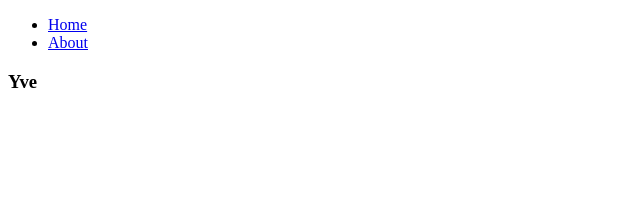
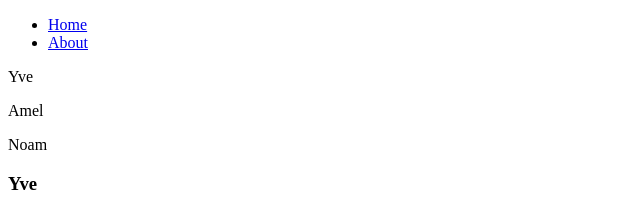
Before and after one commit to yve-n/React, a React (Create React App) app: page / in a window 1280 px wide. Shown: the top 204 px of the page, without its empty margins (0-640 px from the left). Built offline with nearby package versions, Linux system fonts and the light colour scheme.

Commit message:
useEffects et data.js

```diff
--- a/src/components/Home.jsx
+++ b/src/components/Home.jsx
@@ -1,12 +1,26 @@
 import { useEffect, useState } from "react";
+import {persons} from '../data';
 const Home = () => {
     const [name, setName] = useState('yve');
     const [isYve, setIsYve]= useState(false);
+    const [isAmel, setAmel] = useState(true);
+
+    const [ps, setPersons] = useState([]);
 
     useEffect(()=>{
         setName(name === 'Yve' ? 'Amel' : 'Yve');
     },[isYve]);
 
-    return <h3 onClick={()=>{setIsYve(!isYve)}}>{name}</h3>
+    useEffect(()=>{
+        setPersons(persons);
+    },[]);
+
+    return (
+        <>
+            {ps.map(person=> <p key={person.age}>{person.name}</p>)}
+            <h3 onClick={()=>{setIsYve(!isYve)}}>{name}</h3>
+
+        </>
+    )
 }
 export default Home;
--- /dev/null
+++ b/src/data.js
@@ -0,0 +1,5 @@
+export const persons = [
+    { "name": "Yve", "age": 25 },
+    { "name": "Amel", "age": 4 },
+    { "name": "Noam", "age": 1 }
+  ];
```
